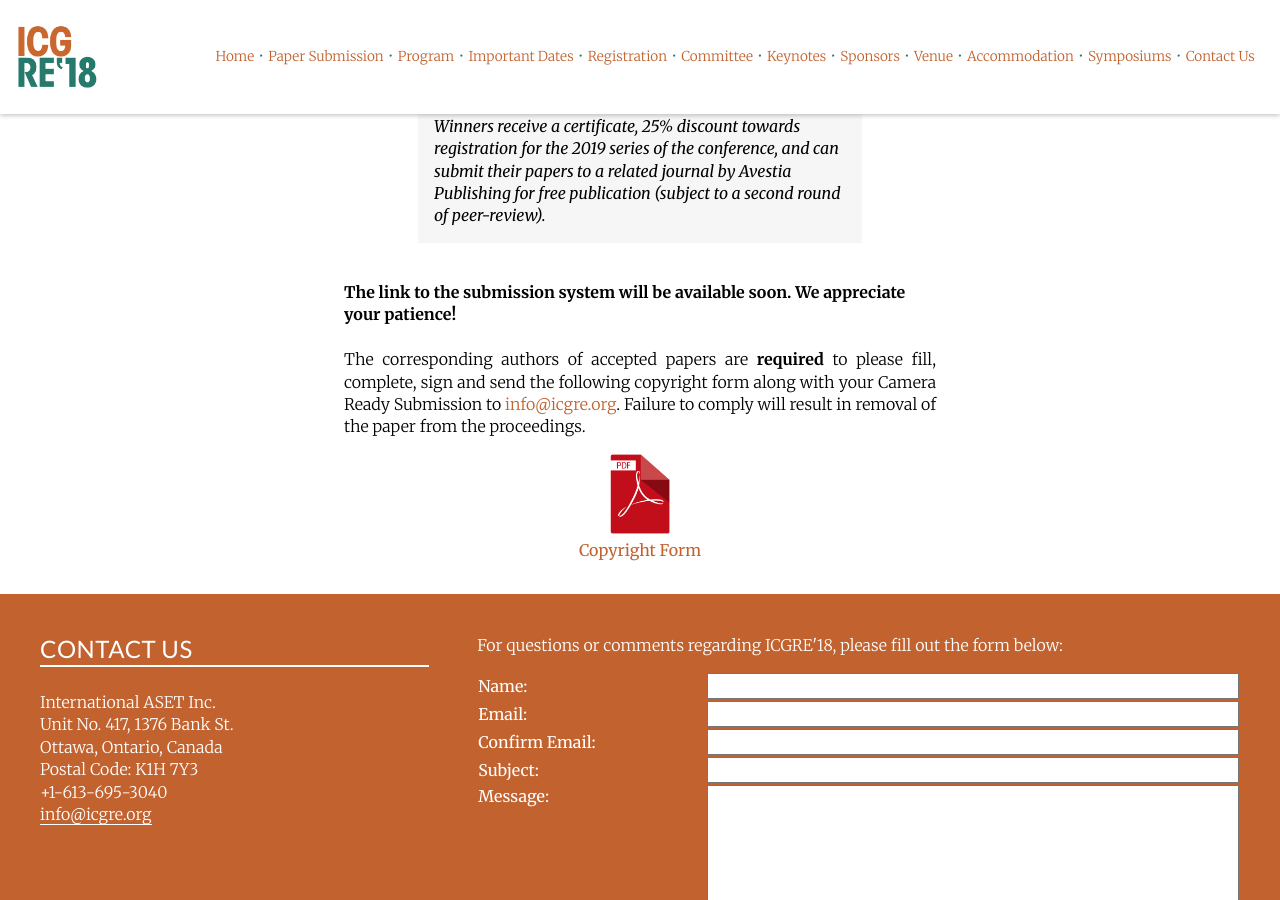
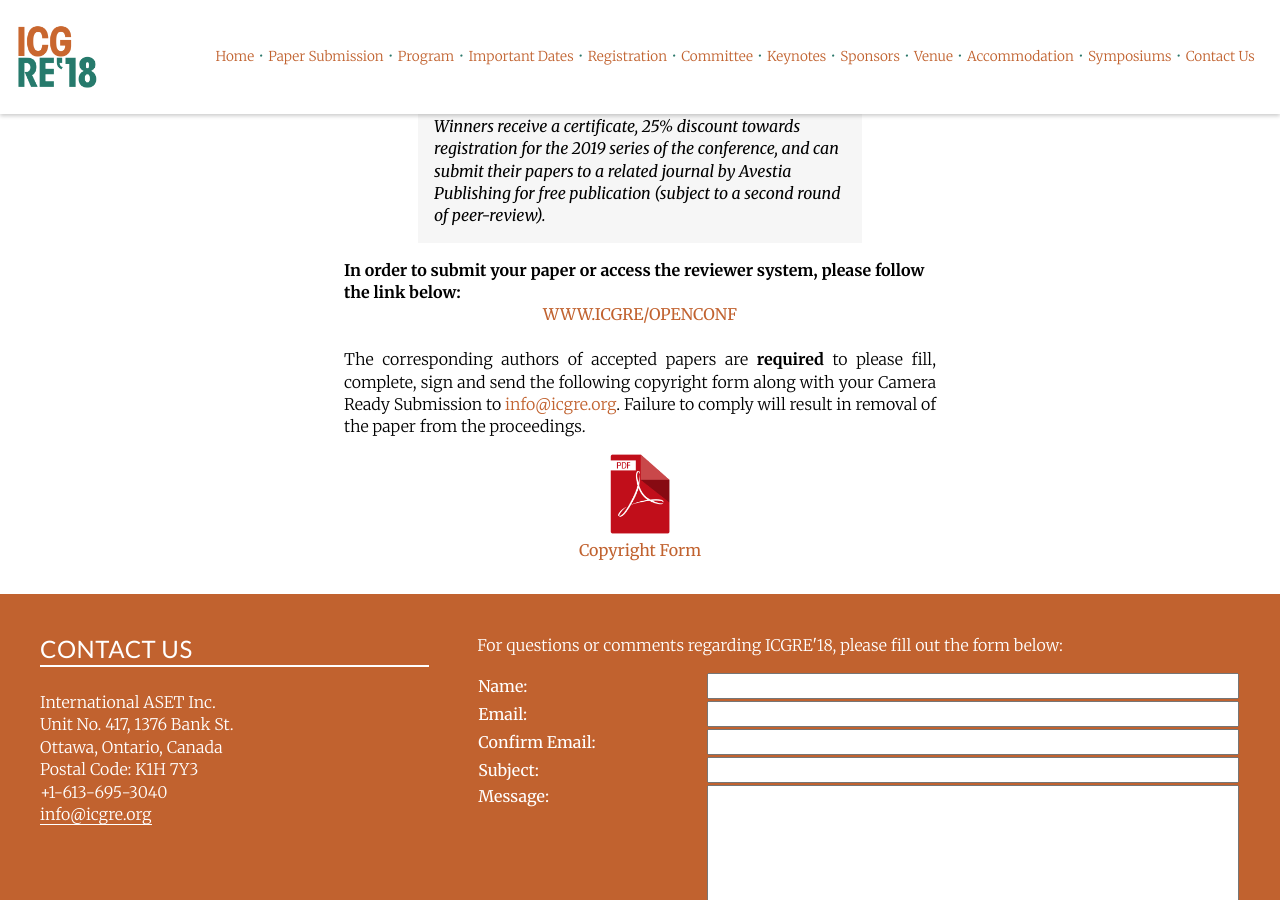
Before and after one commit to emdsgn/icgre, a Jekyll site: the page built from papers.html, in a window 1280 px wide and 900 px high, scrolled down 2436 px. Built offline with Jekyll 4.4.1, drawn with Linux system fonts in a browser that asks for light colours; nearby versions of some CDN libraries; Markdown is read by kramdown in place of the engine named in the settings; comment, search, counter and statistics services are not loaded.

Commit message:
added SC nemas

```diff
--- a/papers.html
+++ b/papers.html
@@ -81,13 +81,13 @@ keyword: geotechnical engineering, geotechnical engineering conference, geotechn
 
     <blockquote>Two best paper awards will be conferred to author(s) of the papers that receive the highest rank during the peer-review and by the respected session chairs. Only papers presented at the conference will be eligible for this award. Winners receive a certificate, 25% discount towards registration for the 2019 series of the conference, and can submit their papers to a related journal by Avestia Publishing for free publication (subject to a second round of peer-review).</blockquote>
 
-    <br>
+    <!-- <br>
     <p class="bold">The link to the submission system will be available soon. We appreciate your patience!</p>
-    <br>
+    <br> -->
 
-    <!-- <p class="bold">In order to submit your paper or access the reviewer system, please follow the link below:</p>
+    <p class="bold">In order to submit your paper or access the reviewer system, please follow the link below:</p>
 
-    <center><a href="../openconf/" class="body-link allcaps">www.icgre/openconf</a></center><br> -->
+    <center><a href="../openconf/" class="body-link allcaps">www.icgre/openconf</a></center><br>
 
     <p class="body">The corresponding authors of accepted papers are <b>required</b> to please fill, complete, sign and send the following copyright form along with your Camera Ready Submission to <a href="mailto:info@icgre.org" class="body-link">info@icgre.org</a>. Failure to comply will result in removal of the paper from the proceedings.</p>
 
```
Also changed, not shown: committee.html (+9 -14 lines), 2 other files.
